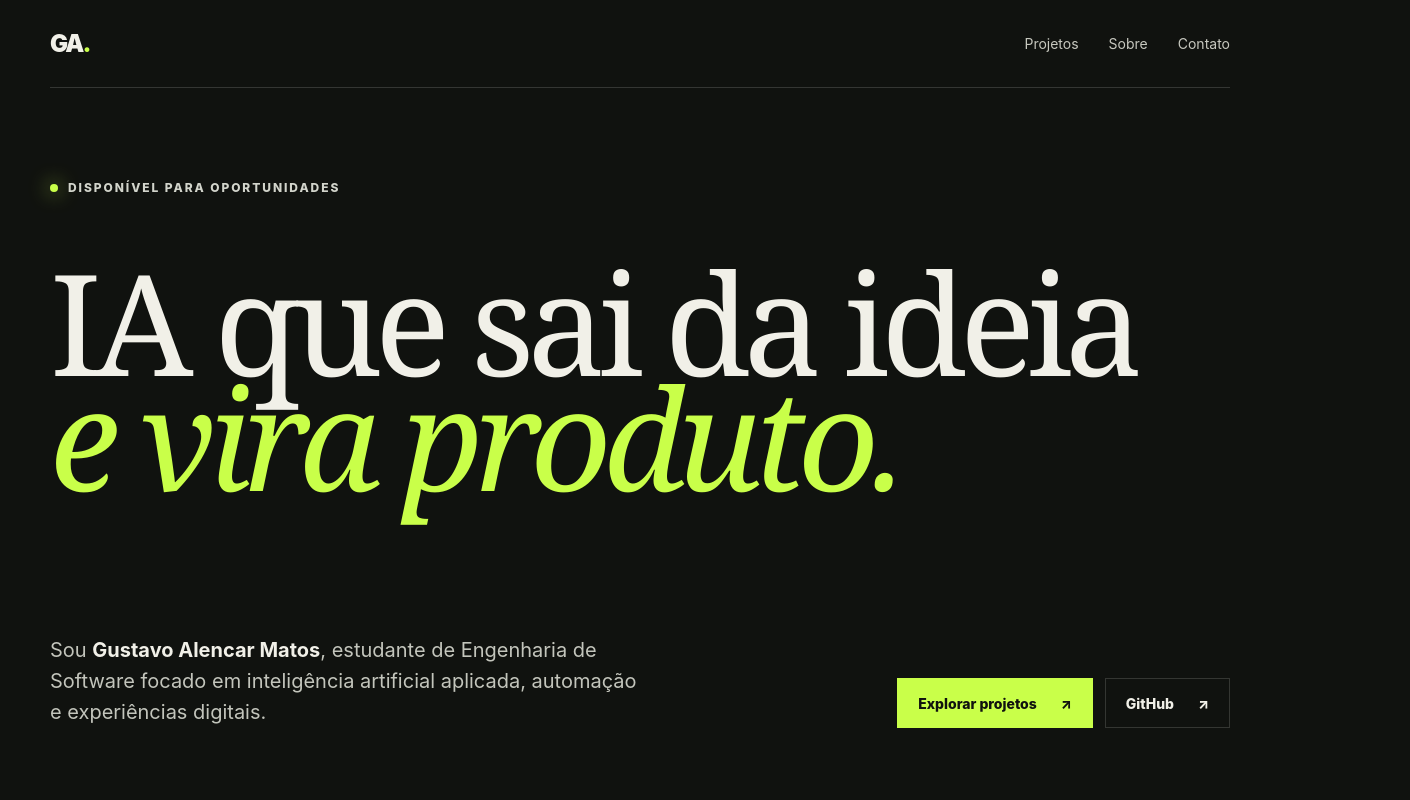
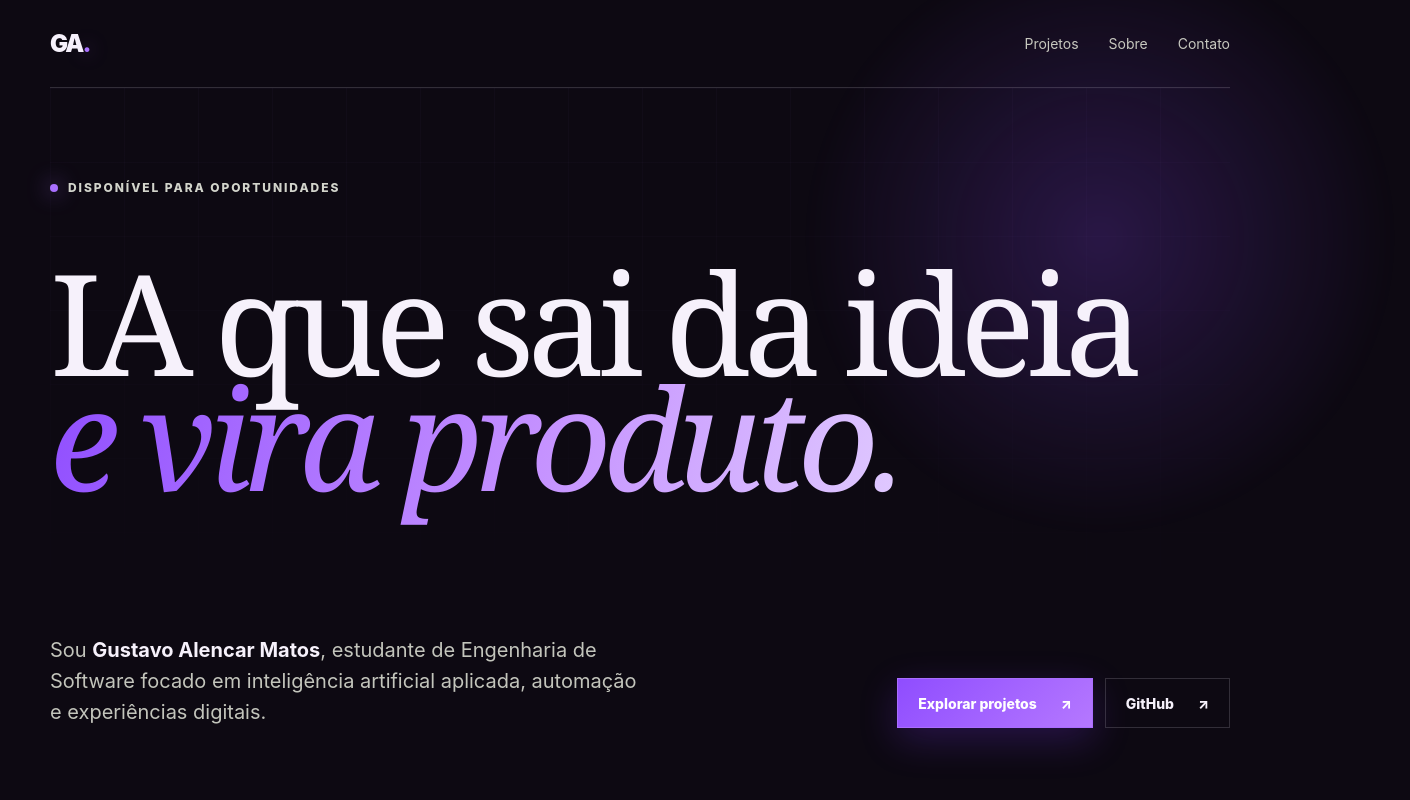
Before and after one commit to gugdev/portfolio, a Next.js app: page / in a window 1280 px wide. Shown: the top 800 px of the page, 1410 px wide, since content can reach past the window. Built offline with nearby package versions, Linux system fonts and the light colour scheme.

Commit message:
style: personalize portfolio with purple visual identity

```diff
--- a/app/globals.css
+++ b/app/globals.css
@@ -1,10 +1,10 @@
 :root {
-  --ink: #10120f;
-  --paper: #f1f0e8;
-  --muted: #a8aa9f;
-  --line: rgba(241, 240, 232, 0.16);
-  --acid: #c9ff49;
-  --blue: #65b9ff;
+  --ink: #0d0912;
+  --paper: #f6f1fb;
+  --muted: #afa5b8;
+  --line: rgba(246, 241, 251, 0.16);
+  --acid: #a970ff;
+  --blue: #d2b5ff;
 }
 
 * { box-sizing: border-box; }
@@ -15,6 +15,7 @@ body {
   color: var(--paper);
   font-family: Inter, "Segoe UI", Arial, sans-serif;
   -webkit-font-smoothing: antialiased;
+  overflow-x: hidden;
 }
 a { color: inherit; text-decoration: none; }
 .shell { width: min(1180px, calc(100% - 48px)); margin: 0 auto; }
@@ -24,33 +25,58 @@ a { color: inherit; text-decoration: none; }
   align-items: center;
   justify-content: space-between;
   border-bottom: 1px solid var(--line);
+  position: relative;
+  z-index: 3;
 }
 .brand { font-size: 24px; font-weight: 900; letter-spacing: -0.08em; }
-.brand span { color: var(--acid); }
+.brand span { color: var(--acid); text-shadow: 0 0 18px rgba(169,112,255,.7); }
 .navLinks { display: flex; gap: 30px; color: #c7c8bf; font-size: 14px; }
 .navLinks a:hover { color: var(--acid); }
-.hero { min-height: 720px; padding: 92px 0 80px; display: flex; flex-direction: column; justify-content: space-between; }
+.hero { min-height: 720px; padding: 92px 0 80px; display: flex; flex-direction: column; justify-content: space-between; position: relative; isolation: isolate; }
+.hero::before {
+  content: "";
+  position: absolute;
+  z-index: -2;
+  width: 620px;
+  height: 620px;
+  right: -180px;
+  top: -160px;
+  border-radius: 50%;
+  background: radial-gradient(circle, rgba(143, 72, 255, .22), rgba(143, 72, 255, 0) 67%);
+  filter: blur(8px);
+}
+.hero::after {
+  content: "";
+  position: absolute;
+  z-index: -1;
+  inset: 0;
+  opacity: .22;
+  background-image: linear-gradient(rgba(184, 138, 255, .12) 1px, transparent 1px), linear-gradient(90deg, rgba(184, 138, 255, .12) 1px, transparent 1px);
+  background-size: 74px 74px;
+  mask-image: linear-gradient(to bottom, black, transparent 78%);
+}
 .eyebrow, .kicker { font-size: 12px; font-weight: 800; letter-spacing: .16em; text-transform: uppercase; }
 .eyebrow { color: #d2d4cb; display: flex; align-items: center; gap: 10px; }
-.eyebrow span { width: 8px; height: 8px; border-radius: 50%; background: var(--acid); box-shadow: 0 0 20px var(--acid); }
+.eyebrow span { width: 8px; height: 8px; border-radius: 50%; background: var(--acid); box-shadow: 0 0 22px var(--acid); }
 h1, h2 { font-family: Georgia, "Times New Roman", serif; font-weight: 400; letter-spacing: -.055em; margin: 0; }
 h1 { font-size: clamp(72px, 11vw, 156px); line-height: .82; max-width: 1120px; }
 h1 em, h2 em { color: var(--acid); font-weight: 400; }
+h1 em { background: linear-gradient(105deg, #8f4dff, #c592ff 58%, #e0caff); color: transparent; background-clip: text; -webkit-background-clip: text; }
 .heroBottom { display: flex; align-items: flex-end; justify-content: space-between; gap: 50px; margin-top: 72px; }
 .heroBottom > p { max-width: 590px; color: #c3c5bc; font-size: 20px; line-height: 1.55; margin: 0; }
 .heroBottom strong { color: var(--paper); }
 .heroActions, .contactLinks { display: flex; gap: 12px; align-items: center; flex-wrap: wrap; }
 .button { min-height: 50px; padding: 0 20px; display: inline-flex; align-items: center; justify-content: space-between; gap: 24px; border: 1px solid var(--line); font-size: 14px; font-weight: 800; transition: transform .2s ease, background .2s ease; }
 .button:hover { transform: translateY(-3px); }
-.button.primary { background: var(--acid); color: var(--ink); border-color: var(--acid); }
+.button.primary { background: linear-gradient(135deg, #8f4dff, #b578ff); color: #fff; border-color: #aa6dff; box-shadow: 0 12px 38px rgba(131, 55, 255, .23); }
 .button.ghost:hover { background: rgba(255,255,255,.06); }
-.proof { background: var(--paper); color: var(--ink); }
+.proof { background: linear-gradient(135deg, #f7f1ff, #e8dcf5); color: var(--ink); }
 .proofGrid { min-height: 190px; display: grid; grid-template-columns: repeat(3, 1fr); align-items: center; }
 .proofGrid > div { display: flex; align-items: center; gap: 22px; min-height: 100px; border-right: 1px solid rgba(16,18,15,.15); padding: 0 42px; }
 .proofGrid > div:first-child { padding-left: 0; }
 .proofGrid > div:last-child { border-right: 0; }
 .proofGrid strong { font-family: Georgia, serif; font-size: 64px; font-weight: 400; letter-spacing: -.07em; }
-.proofGrid span { color: #55594f; line-height: 1.45; font-size: 14px; }
+.proofGrid span { color: #5d5267; line-height: 1.45; font-size: 14px; }
 .section { padding-top: 140px; padding-bottom: 140px; }
 .sectionHeading { display: flex; align-items: flex-start; justify-content: space-between; margin-bottom: 84px; }
 .kicker { color: var(--blue); margin: 10px 0 0; }
@@ -69,28 +95,30 @@ h2 { font-size: clamp(52px, 7vw, 96px); line-height: .92; }
 .projectLinks { display: flex; flex-wrap: wrap; gap: 20px; }
 .projectLinks a, .textLink { color: var(--acid); font-size: 13px; font-weight: 800; border-bottom: 1px solid rgba(201,255,73,.35); padding-bottom: 4px; }
 .note { font-size: 12px; color: #85877f !important; margin-top: 20px !important; }
-.about { background: #191c18; }
+.about { background: #160e20; position: relative; overflow: hidden; }
+.about::after { content: ""; position: absolute; width: 520px; height: 520px; left: -250px; bottom: -310px; border: 1px solid rgba(177,112,255,.2); border-radius: 50%; box-shadow: 0 0 0 70px rgba(177,112,255,.03), 0 0 0 140px rgba(177,112,255,.025); }
+.aboutGrid { position: relative; z-index: 1; }
 .aboutGrid { display: grid; grid-template-columns: .8fr 1.2fr; gap: 90px; }
 .aboutGrid > div:first-child { grid-row: span 2; }
 .aboutGrid h2 { font-size: clamp(48px, 6vw, 78px); margin-top: 38px; }
 .aboutCopy { font-family: Georgia, serif; font-size: 26px; line-height: 1.5; color: #d8d9d1; }
 .aboutCopy p { margin: 0 0 30px; }
 .skillCloud { display: flex; gap: 10px; flex-wrap: wrap; align-content: flex-start; }
-.skillCloud span { padding: 12px 16px; background: rgba(255,255,255,.06); color: #d0d2c9; font-size: 13px; }
+.skillCloud span { padding: 12px 16px; background: rgba(169,112,255,.09); border: 1px solid rgba(190,145,255,.12); color: #ded0eb; font-size: 13px; }
 .education .kicker { margin-bottom: 54px; }
 .timeline { border-top: 1px solid var(--line); }
 .educationItem { display: grid; grid-template-columns: 200px 1fr; padding: 38px 0; border-bottom: 1px solid var(--line); }
 .educationItem > span { color: var(--blue); font-size: 13px; font-weight: 800; }
 .educationItem h3 { margin: 0 0 8px; font-family: Georgia, serif; font-size: 34px; font-weight: 400; }
 .educationItem p { margin: 0; color: #9fa198; }
-.contact { background: var(--acid); color: var(--ink); }
+.contact { background: linear-gradient(135deg, #7440e8 0%, #a961ff 52%, #d4afff 100%); color: #100a16; }
 .contactInner { min-height: 590px; display: flex; flex-direction: column; align-items: flex-start; justify-content: center; }
 .contact .kicker { color: var(--ink); }
 .contact h2 { font-size: clamp(60px, 8vw, 110px); margin: 28px 0; }
 .contact h2 em { color: var(--ink); text-decoration: underline; text-decoration-thickness: .06em; text-underline-offset: .08em; }
 .contactInner > p:not(.kicker) { max-width: 600px; font-size: 18px; line-height: 1.55; }
 .contactLinks { margin-top: 24px; }
-.button.light { background: var(--ink); border-color: var(--ink); color: var(--paper); }
+.button.light { background: var(--ink); border-color: var(--ink); color: var(--paper); box-shadow: 0 12px 34px rgba(13,9,18,.2); }
 .contact .textLink { color: var(--ink); border-color: rgba(16,18,15,.35); margin-left: 14px; }
 .footer { min-height: 110px; display: flex; justify-content: space-between; align-items: center; color: #777a72; font-size: 12px; }
 
@@ -99,7 +127,8 @@ h2 { font-size: clamp(52px, 7vw, 96px); line-height: .92; }
   .nav { height: 72px; }
   .navLinks { gap: 16px; }
   .navLinks a:nth-child(2) { display: none; }
-  .hero { min-height: 660px; padding: 70px 0 60px; }
+  .hero { min-height: 660px; padding: 70px 0 60px; overflow: hidden; }
+  .hero::before { width: 420px; height: 420px; right: -230px; top: -90px; }
   h1 { font-size: clamp(58px, 20vw, 92px); line-height: .86; }
   .heroBottom { display: block; }
   .heroBottom > p { font-size: 17px; }
```
Also changed, not shown: app/icon.svg.
